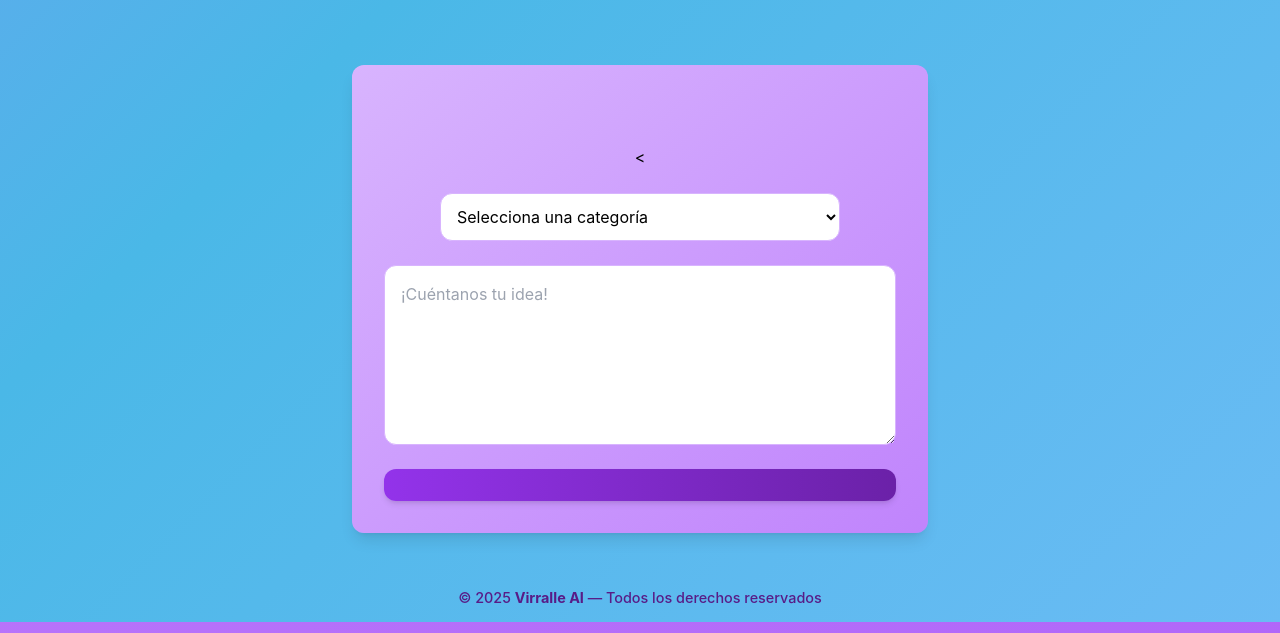
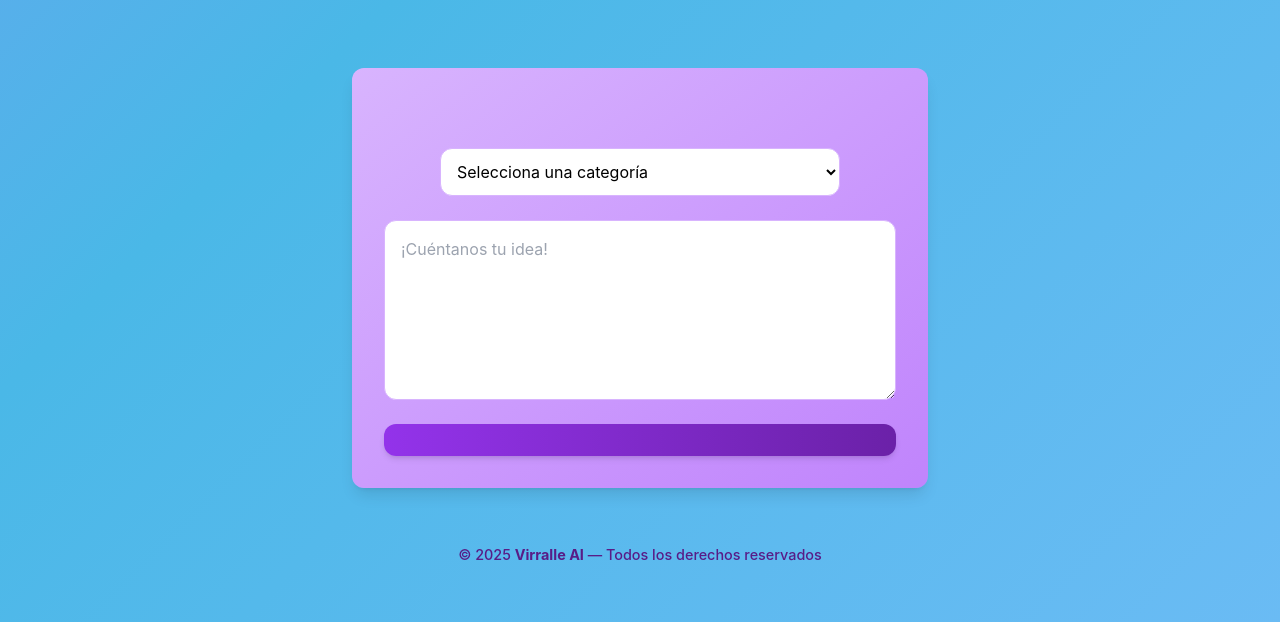
Before and after one commit to ConstanzaVolcan/Virralle, a plain HTML site: page index.html in a window 1280 px wide. Shown: the part 178-811 px from the top of the page. Drawn offline with nearby package versions, Linux system fonts and the light colour scheme.

```diff
--- a/index.html
+++ b/index.html
@@ -62,8 +62,7 @@
     <div id="contenedorPrincipal" class="bg-white/80 backdrop-blur-lg rounded-xl p-8 shadow-lg w-full max-w-xl flex flex-col items-center gap-6 tiktok-style">
       <h2 id="tituloPlataforma" class="text-2xl font-bold text-purple-900 text-center">Comencemos la creación de tu TikTok viral</h2>
       <p id="descripcionPlataforma" class="text-center text-purple-700">Responde unas preguntas y recibe una idea lista para triunfar en TikTok.</p>
-      <<select id="tonoPlataforma" ...
- class="w-[90%] max-w-[400px] p-3 text-black rounded-xl border border-purple-300 bg-white focus:outline-none focus:ring-2 focus:ring-purple-500">
+      <select id="tonoPlataforma" class="w-[90%] max-w-[400px] p-3 text-black rounded-xl border border-purple-300 bg-white focus:outline-none focus:ring-2 focus:ring-purple-500">
         <option value="">Selecciona una categoría</option>
         <option value="divertido">🌟 Contenido Divertido</option>
         <option value="retos">🔥 Retos y Tendencias</option>
```
